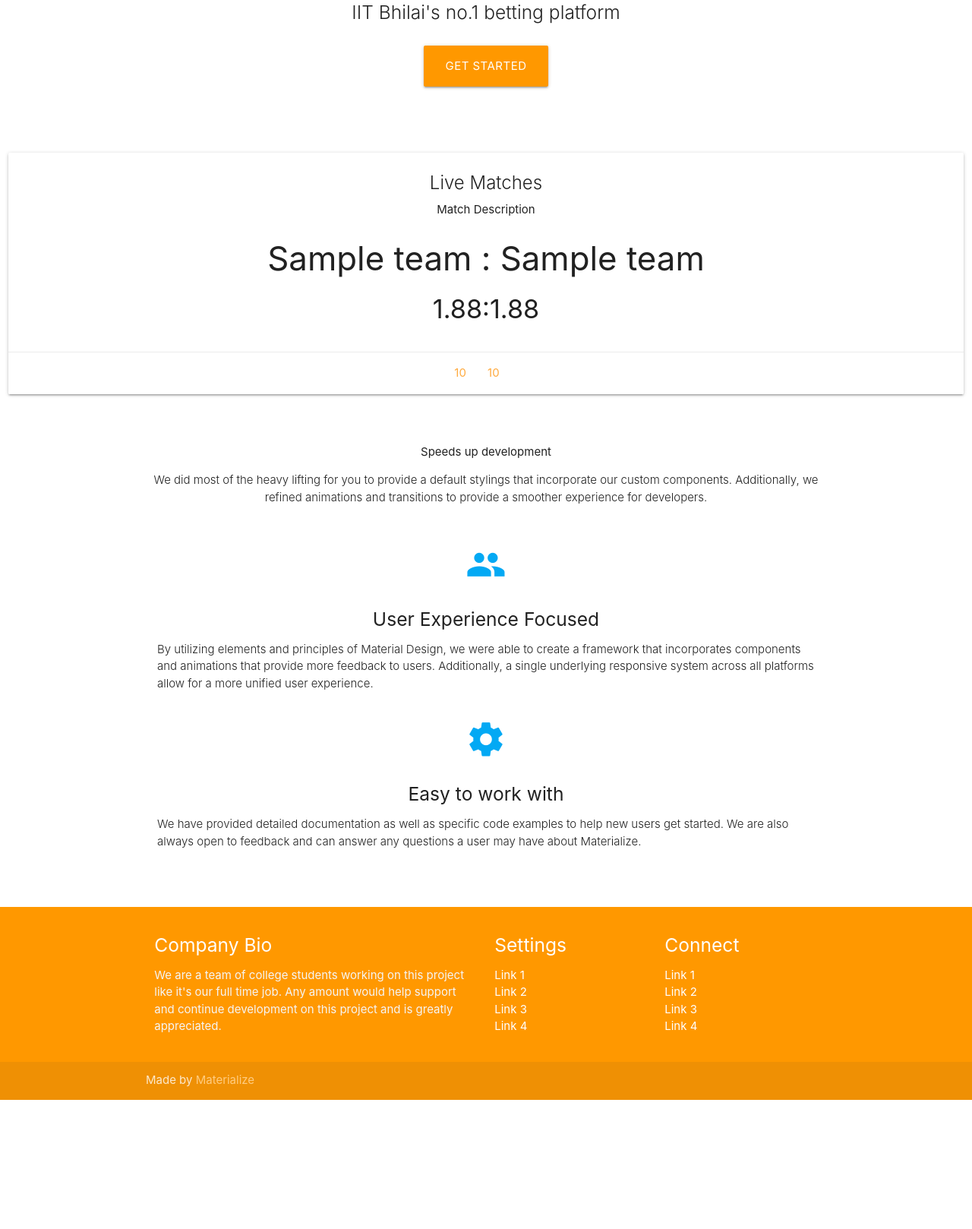
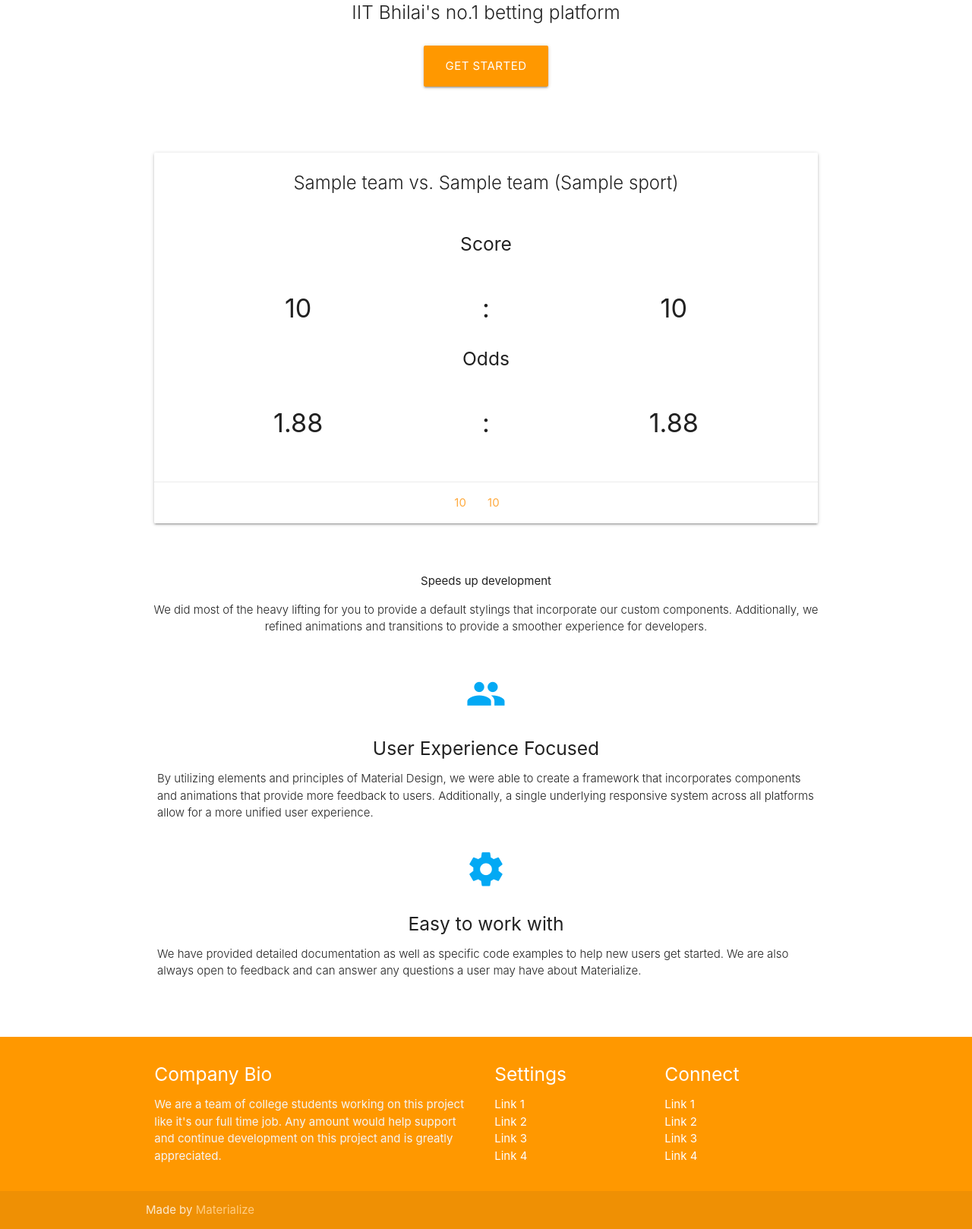
Before and after one commit to ayush1120/BetInf, a Django app: template stoned/templates/index.html in a window 1280 px wide. Shown: the part 274-1892 px from the top of the page at 76% size. Before the commit the page ends 1722 px from the top, so only its background shows below. Run offline with Django 3.2, Linux system fonts and the light colour scheme; the template is opened without the code that fills it: values that come from a table or form of the project are taken from there, others are empty; tables that the repository leaves empty hold one stand-in row (values such as "Sample post"); parts of the project's set-up code (start-up, migrations or seed data) failed here and were passed over; some libraries are stand-ins or nearby versions.

Commit message:
Modified index.html

```diff
--- a/stoned/stoned/urls.py
+++ b/stoned/stoned/urls.py
@@ -16,9 +16,11 @@ Including another URLconf
 from django.contrib import admin
 from django.urls import path , include
 from django.views.generic.base import TemplateView # new
+from django.conf.urls.static import static
+from stoned import settings
 
 urlpatterns = [
 
     path('admin/', admin.site.urls),
     path('', include('boobi.urls')), # new
-]
+] + static(settings.MEDIA_URL, document_root=settings.MEDIA_ROOT)
--- a/stoned/templates/index.html
+++ b/stoned/templates/index.html
@@ -41,16 +41,52 @@
   </div>
 
   {% for match in matches %}
-  <div class="cbetontainer">
+  <div class="container">
     <div class="section">
       <div class="row">
         <div class="col s12">
           <div class="card darken-1 center-align">
             <div class="card-content">
-              <span class="card-title">Live Matches</span>
-              <p>Match Description</p>
-              <h3>{{match.team1.name}} : {{match.team2.name}}</h3>
-              <h4>{{match.get_multipliers.0}}:{{match.get_multipliers.1}}</h4>
+              <span class="card-title">{{match.team1.name}} vs. {{match.team2.name}} ({{match.sport}})</span>
+              <div class="row">
+                <div class="col m6">
+                  <img src="#" alt="" class="circle responsive-img">
+                </div>
+                <div class="col m6">
+                  <img src="#" alt="" class="circle responsive-img">
+                </div>
+
+              </div>
+              <div class="row">
+                <h5>Score</h5>
+              </div>
+              <div class="row">
+                <div class="col m5">
+                  <h4>{{match.team1_score}}</h4>
+                </div>
+                <div class="col m2">
+                  <h4>:</h4>
+                </div>
+                <div class="col m5">
+                  <h4>{{match.team2_score}}</h4>
+                </div>
+              </div>
+              <div class="row">
+                <h5>Odds</h5>
+              </div>
+              <div class="row">
+                <div class="col m5">
+                  <h4>{{match.get_multipliers.0}}</h4>
+                </div>
+                <div class="col m2">
+                  <h4>:</h4>
+                </div>
+                <div class="col m5">
+                  <h4>{{match.get_multipliers.1}}</h4>
+                </div>
+              </div>
+
+
             </div>
             <div class="card-action">
               <a href="#">{{match.team1_score}}</a>
```
Also changed, not shown: stoned/boobi/views.py (+7 -2 lines), stoned/team_logos/Battle_Hawk.png (added), stoned/team_logos/Defenders.png (added), stoned/team_logos/Dementors.png (added), stoned/team_logos/Pheonix.png (added), stoned/team_logos/Renegades.png (added), stoned/team_logos/Spartans.png (added), stoned/team_logos/Vikings.png (added), stoned/team_logos/Vipers.png (added), stoned/team_logos/wallpapersden.com_mila-azul-ukrainian-sexy-model_4220x2815.jpg (deleted).
